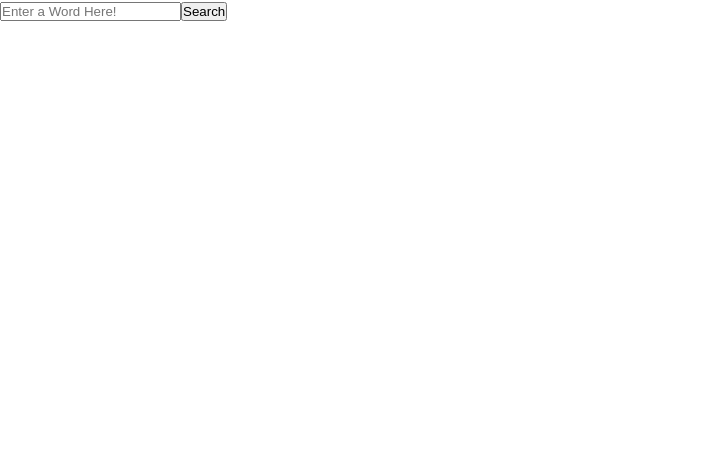
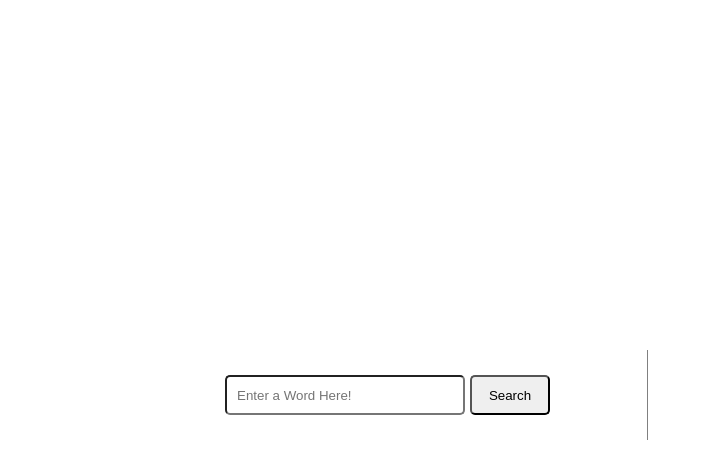
Before and after one commit to JellyBeans1312/final-countdown, a Vue app: page / in a window 1280 px wide. Shown: the top 454 px of the page, without its empty margins (0-711 px from the left). Built offline with nearby package versions, Linux system fonts and the light colour scheme.

Commit message:
Add basic styling for Form Component

```diff
--- a/src/components/Form/Form.vue
+++ b/src/components/Form/Form.vue
@@ -4,9 +4,13 @@
       <input
         placeholder='Enter a Word Here!'
         v-model='word'
-        @keyup.enter.prevent="findSearchedSynonyms(word)">
+        @keyup.enter.prevent="findSearchedSynonyms(word)"
+        id='input'
+        >
       <button
-        @click.prevent="findSearchedSynonyms(word)">
+        @click.prevent="findSearchedSynonyms(word)"
+        id='button'
+        >
         Search
       </button>
     </div>
@@ -31,18 +35,26 @@ export default {
 </script>
 
 <style scoped>
-h3 {
-  margin: 40px 0 0;
-}
-ul {
-  list-style-type: none;
-  padding: 0;
-}
-li {
-  display: inline-block;
-  margin: 0 10px;
-}
-a {
-  color: #42b983;
-}
+  #form {
+    margin: 350px 200px;
+    border-right: 1px solid gray;
+    width: 35%;
+  }
+  div {
+    display: flex;
+    padding: 25px;
+  }
+  #input {
+    height: 5vh;
+    width: 15rem;
+    border-radius: 5px;
+    padding: 10px;
+  }
+
+  #button {
+    height: 5vh;
+    width: 5rem;
+    margin-left: 5px;
+    border-radius: 5px;
+  }
 </style>
```
